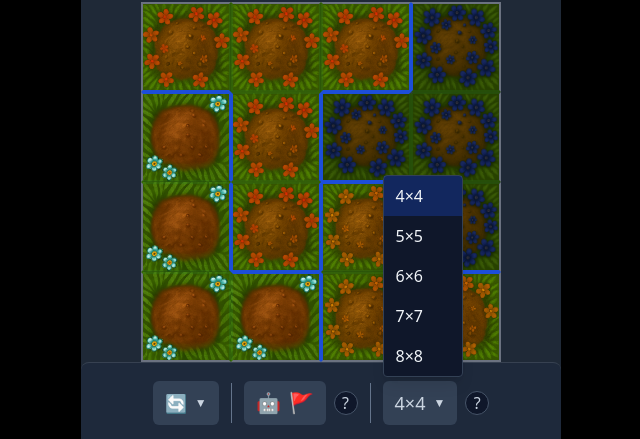
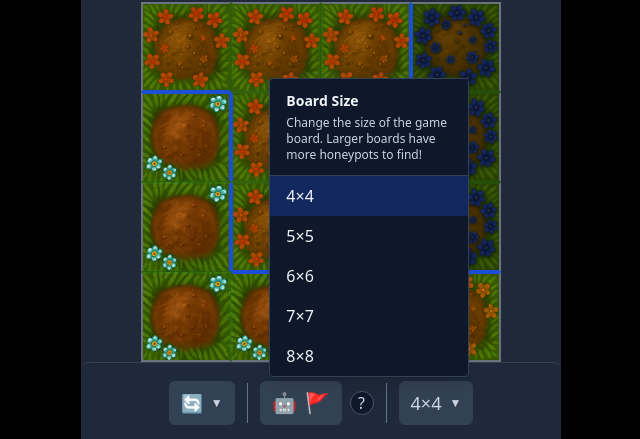
Before and after one commit to Crushford/Cassowary-Games, a Vue app: page /game in a window 1280 px wide. Both pictures are taken after a click on the button "Select board size". Shown: the part 358-797 px from the top of the page, without its empty margins (319-959 px from the left). Built offline with nearby package versions, Linux system fonts and the light colour scheme.

Commit message:
incorpoarte noard size tool tip into the dropdown

```diff
--- a/src/components/gameplay/ToolSelector.vue
+++ b/src/components/gameplay/ToolSelector.vue
@@ -95,36 +95,24 @@
         <!-- Size dropdown -->
         <div
           v-if="sizeDropdownOpen"
-          class="absolute bottom-full left-0 mb-1 bg-slate-900 text-slate-100 rounded shadow-lg border border-slate-700 z-20 min-w-[80px]"
+          class="absolute bottom-full right-1 mb-1 bg-slate-900 text-slate-100 rounded shadow-lg border border-slate-700 z-20 min-w-[200px]"
         >
+          <div class="px-4 py-3 border-b border-slate-700">
+            <div class="font-semibold text-sm mb-1">Board Size</div>
+            <div class="text-xs text-slate-300">
+              Change the size of the game board. Larger boards have more honeypots to find!
+            </div>
+          </div>
           <div
             v-for="size in availableSizes"
             :key="size"
-            class="px-3 py-2 hover:bg-slate-700 cursor-pointer transition-colors duration-150"
+            class="px-4 py-2 hover:bg-slate-700 cursor-pointer transition-colors duration-150"
             :class="size === gameStore.gridSize ? 'bg-blue-700/30' : ''"
             @click="selectSize(size)"
           >
             {{ size }}×{{ size }}
           </div>
         </div>
-      </div>
-
-      <!-- Question mark icon for size selector -->
-      <button
-        class="ml-2 bg-slate-900 text-slate-300 rounded-full w-6 h-6 flex items-center justify-center text-base border border-slate-600 hover:bg-slate-700 focus:outline-none z-10 relative"
-        @click.stop="toggleTooltip('size')"
-        aria-label="Show info about board size"
-      >
-        ?
-      </button>
-
-      <!-- Tooltip for size selector -->
-      <div
-        v-if="tooltipOpen === 'size'"
-        class="absolute left-1/2 top-0 -translate-x-1/2 -translate-y-full mb-2 z-20 bg-slate-900 text-slate-100 text-xs rounded shadow-lg px-4 py-3 w-64 border border-slate-700"
-      >
-        <div class="font-semibold text-sm mb-1">Board Size</div>
-        <div>Change the size of the game board. Larger boards have more honeypots to find!</div>
       </div>
     </div>
   </div>
```
